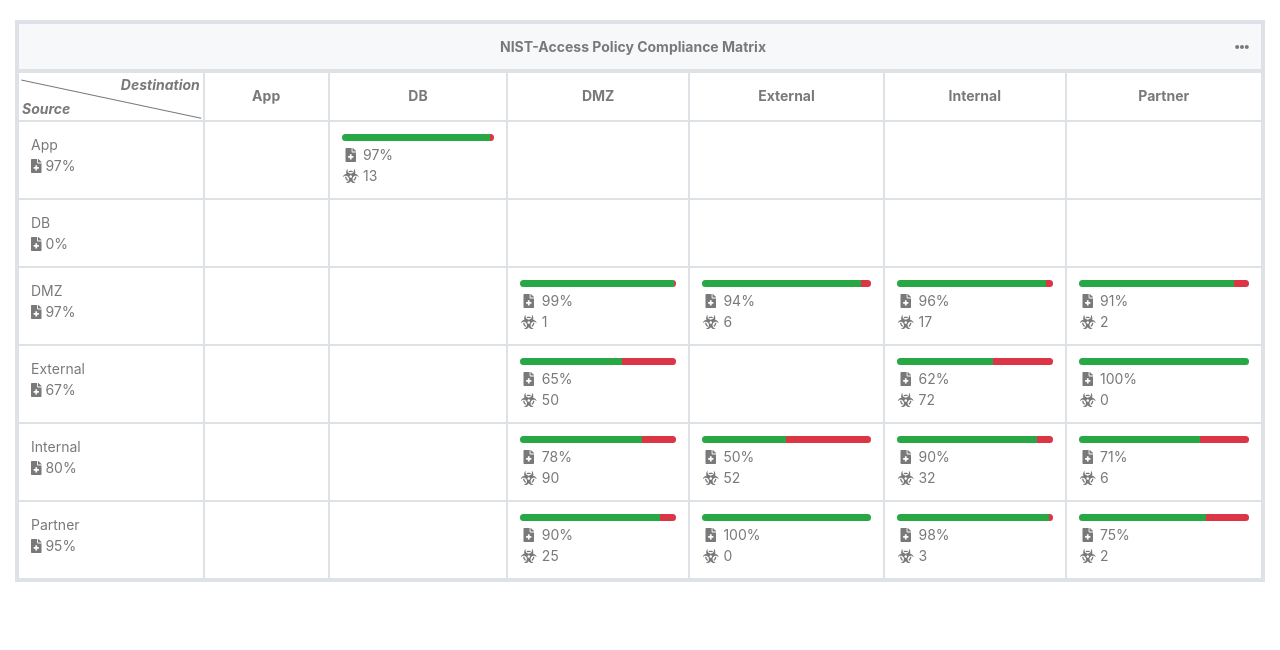
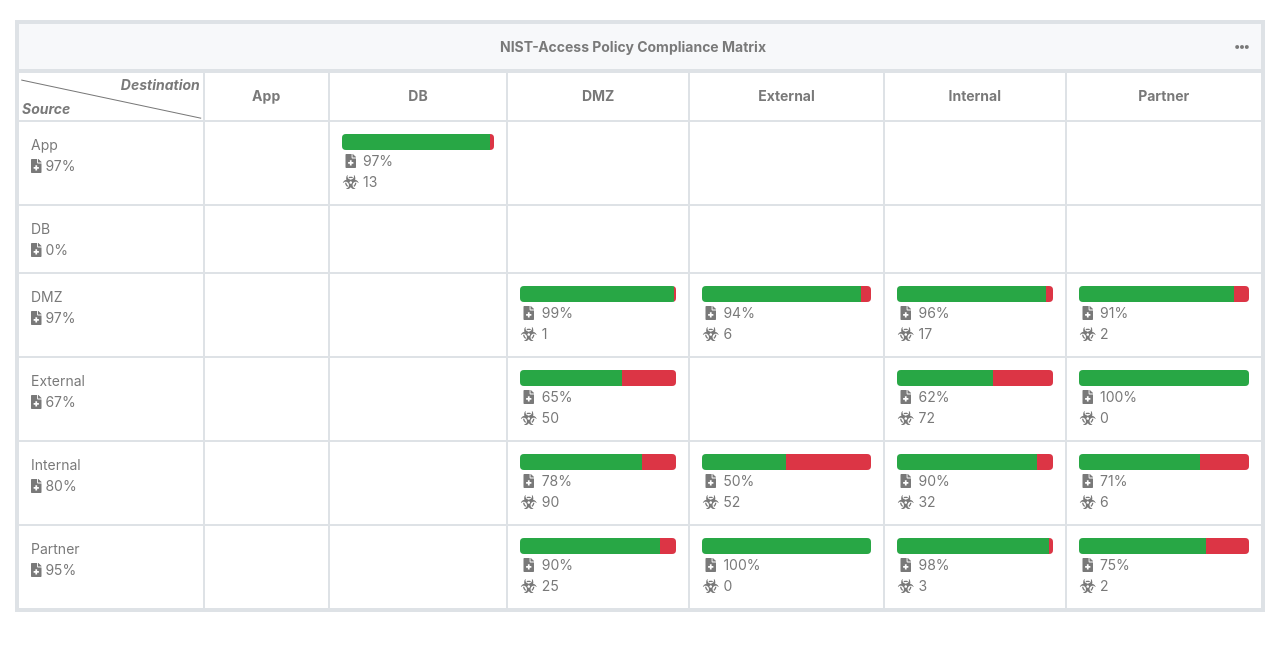
Before and after one commit to mici37000/Skybox, an Angular app: page / in a window 1280 px wide. Shown: the top 650 px of the page. Built offline with nearby package versions, Linux system fonts and the light colour scheme.

Commit message:
skybox - cr - create proggress component

```diff
--- a/src/app/app.module.ts
+++ b/src/app/app.module.ts
@@ -5,10 +5,12 @@ import { FontAwesomeModule } from '@fortawesome/angular-fontawesome';
 
 
 import { AppComponent } from './components/app/app.component';
+import { ProgressComponent } from './components/progress/progress.component';
 
 @NgModule({
   declarations: [
-    AppComponent
+    AppComponent,
+    ProgressComponent,
   ],
   imports: [
     BrowserModule,
--- a/src/app/components/app/app.component.html
+++ b/src/app/components/app/app.component.html
@@ -30,18 +30,9 @@
           </td>
           <td *ngFor="let s of z.sections">
             <ng-container *ngIf="s">
-              <div class="progress">
-                <div class="progress-bar bg-success" role="progressbar" [ngStyle]="{ width: s.complianceLevel + '%' }"
-                      [attr.aria-valuenow]="s.complianceLevel"
-                      aria-valuemin="0"
-                      aria-valuemax="100">
-                  </div>
-                <div class="progress-bar bg-danger" role="progressbar" [ngStyle]="{ width: s.incomplianceLevel + '%' }"
-                      [attr.aria-valuenow]="s.incomplianceLevel"
-                      aria-valuemin="0"
-                      aria-valuemax="100">
-                </div>
-              </div>
+              <app-progress [appComplianceLevel]="s.complianceLevel"
+                            [appIncomplianceLevel]="s.incomplianceLevel">
+              </app-progress>
               <div>
                 <fa-icon [icon]="faFileMedical" [fixedWidth]="true"></fa-icon>
                 {{ s.complianceLevel }}%
--- /dev/null
+++ b/src/app/components/progress/progress.component.html
@@ -0,0 +1,12 @@
+<div class="progress">
+    <div class="progress-bar bg-success" role="progressbar" [ngStyle]="{ width: complianceLevel + '%' }"
+          [attr.aria-valuenow]="complianceLevel"
+          aria-valuemin="0"
+          aria-valuemax="100">
+    </div>
+    <div class="progress-bar bg-danger" role="progressbar" [ngStyle]="{ width: incomplianceLevel + '%' }"
+          [attr.aria-valuenow]="incomplianceLevel"
+          aria-valuemin="0"
+          aria-valuemax="100">
+    </div>
+</div>
--- /dev/null
+++ b/src/app/components/progress/progress.component.ts
@@ -0,0 +1,18 @@
+import { Component, OnInit, Input } from '@angular/core';
+
+@Component({
+  selector: 'app-progress',
+  templateUrl: './progress.component.html',
+  styleUrls: ['./progress.component.scss']
+})
+export class ProgressComponent implements OnInit {
+
+  constructor() { }
+
+  @Input('appComplianceLevel') complianceLevel: number;
+  @Input('appIncomplianceLevel') incomplianceLevel: number;
+
+  ngOnInit(): void {
+  }
+
+}
```
Also changed, not shown: src/app/components/progress/progress.component.scss (added).
